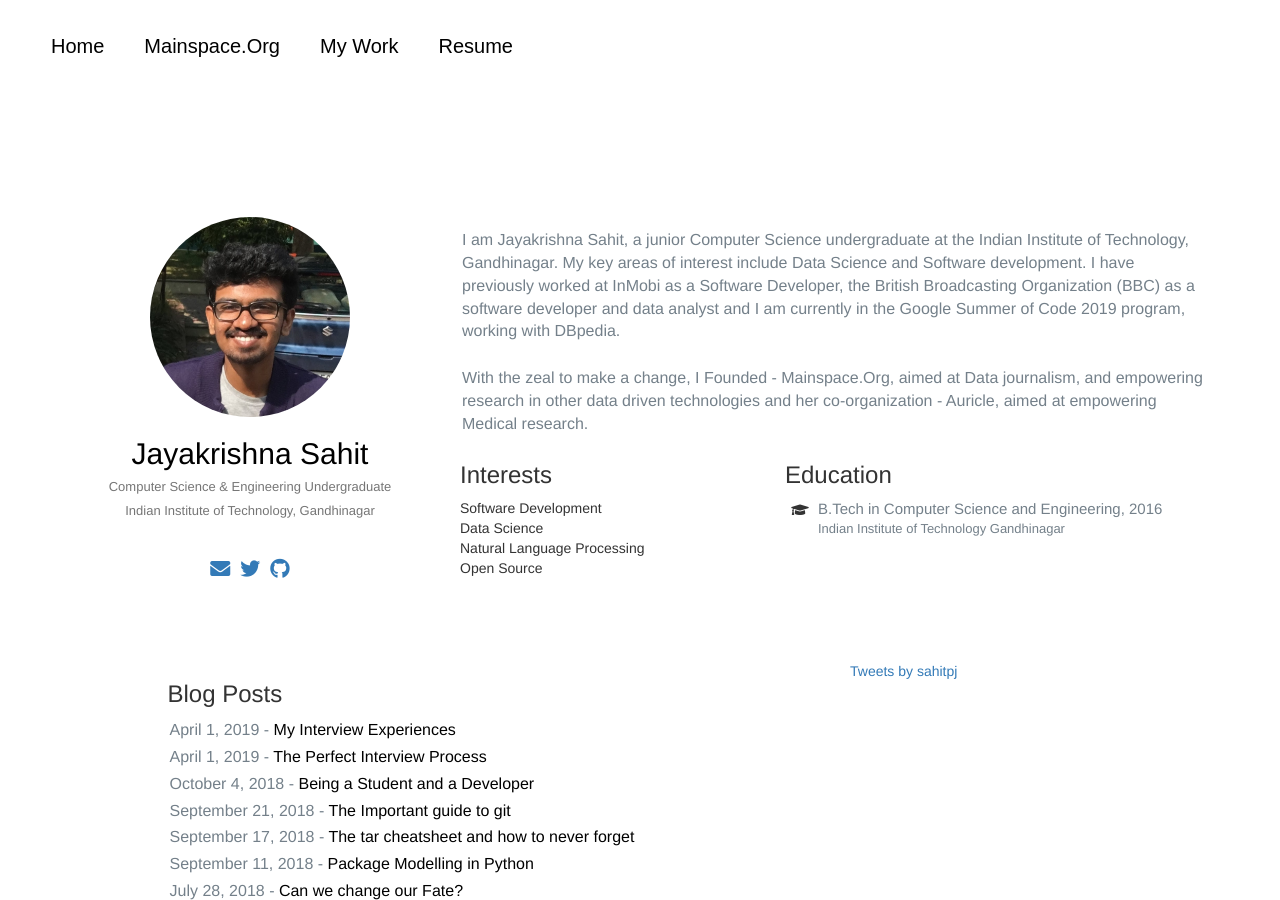
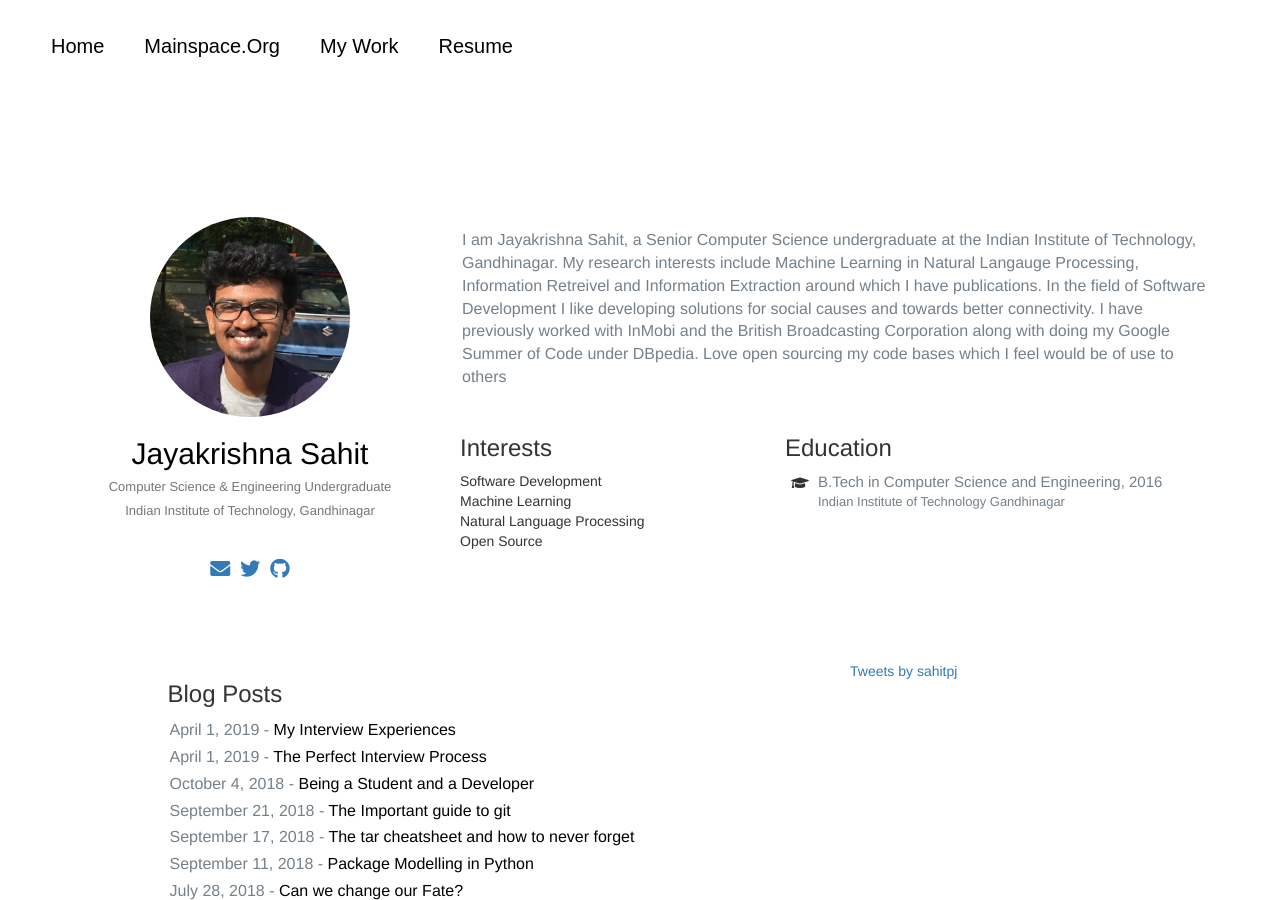
Before and after one commit to sahitpj/sahitpj.github.io, a Jekyll site: the page built from index.html, in a window 1280 px wide and 900 px high. Built offline with Jekyll 4.4.1, drawn with Linux system fonts in a browser that asks for light colours; nearby versions of some CDN libraries; the list of posts is cut into pages by our own code; comment, search, counter and statistics services are not loaded.

Commit message:
changed bio

```diff
--- a/index.html
+++ b/index.html
@@ -50,17 +50,19 @@ permalink: /
       </div>
       <div class="col-12 col-lg-8" itemprop="description">
     <!-- <h1 id="biography">Biography</h1> --> <br><br>
-    <p class="biography-text">I am Jayakrishna Sahit, a junior Computer Science undergraduate at the Indian Institute of Technology, Gandhinagar. My key areas of interest include Data Science and Software development. I have previously worked at InMobi as a Software Developer, the British Broadcasting Organization (BBC) as a software developer and data analyst
-      and I am currently in the Google Summer of Code 2019 program, working with DBpedia.
+    <p class="biography-text">I am Jayakrishna Sahit, a Senior Computer Science undergraduate at the Indian Institute of Technology, Gandhinagar.
+      My research interests include Machine Learning in Natural Langauge Processing, Information Retreivel and Information Extraction around which I have publications. In the field
+      of Software Development I like developing solutions for social causes and towards better connectivity. I have previously worked with InMobi and the British Broadcasting
+      Corporation along with doing my Google Summer of Code under DBpedia. Love open sourcing my code bases which I feel would be of use to others
     </p><br>
-    <p class="biography-text">With the zeal to make a change, I Founded - Mainspace.Org, aimed at Data journalism, and empowering research in other data driven technologies and her co-organization - Auricle, aimed at empowering Medical research. </p>
+
     <p class="biography-text"></p>
         <div class="row">
           <div class="col-md-5">
             <h3>Interests</h3>
             <ul class="ul-interests">
               <li>Software Development</li>
-              <li>Data Science</li>
+              <li>Machine Learning</li>
               <li>Natural Language Processing</li>
               <li>Open Source</li>
             </ul>
```
